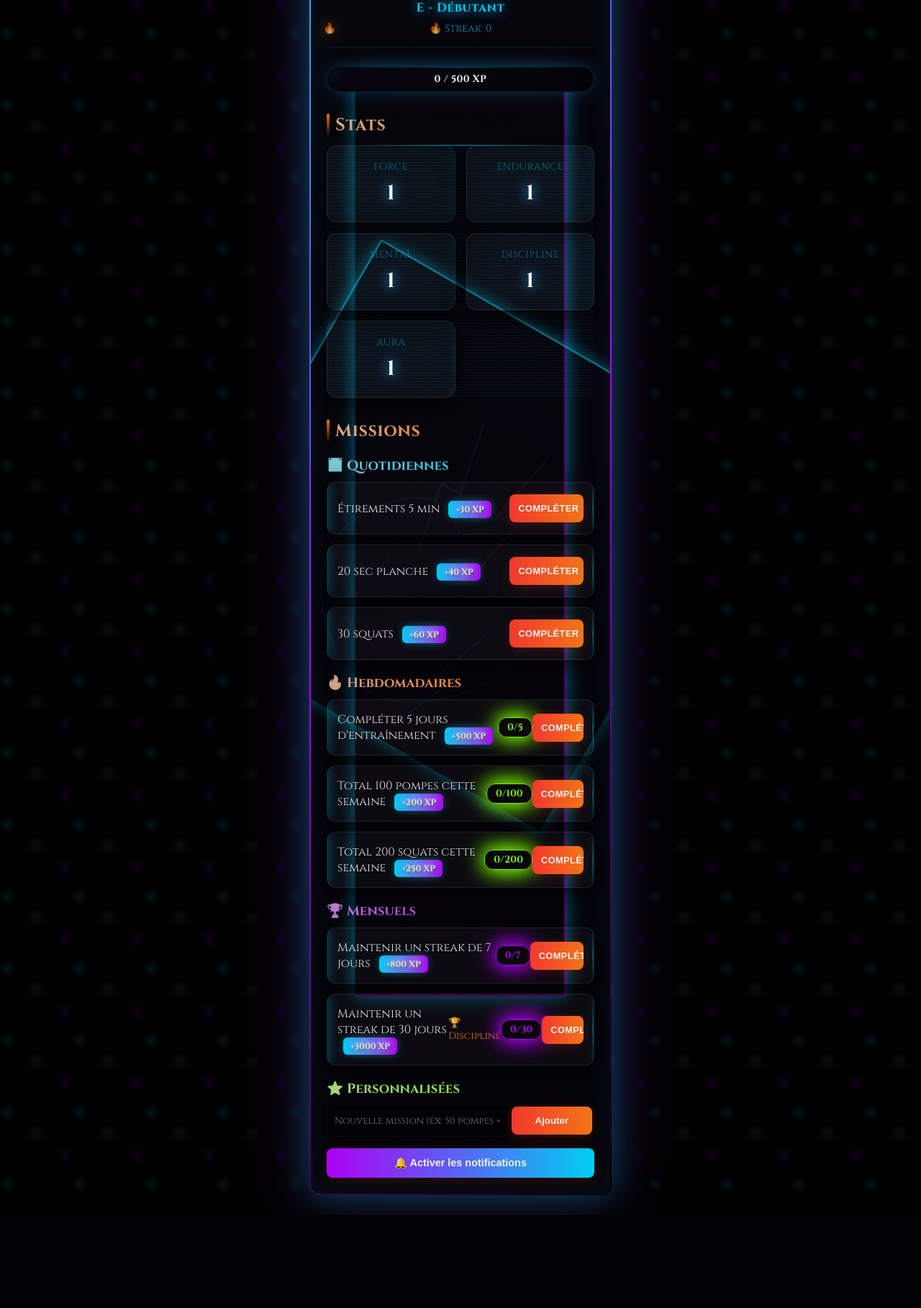
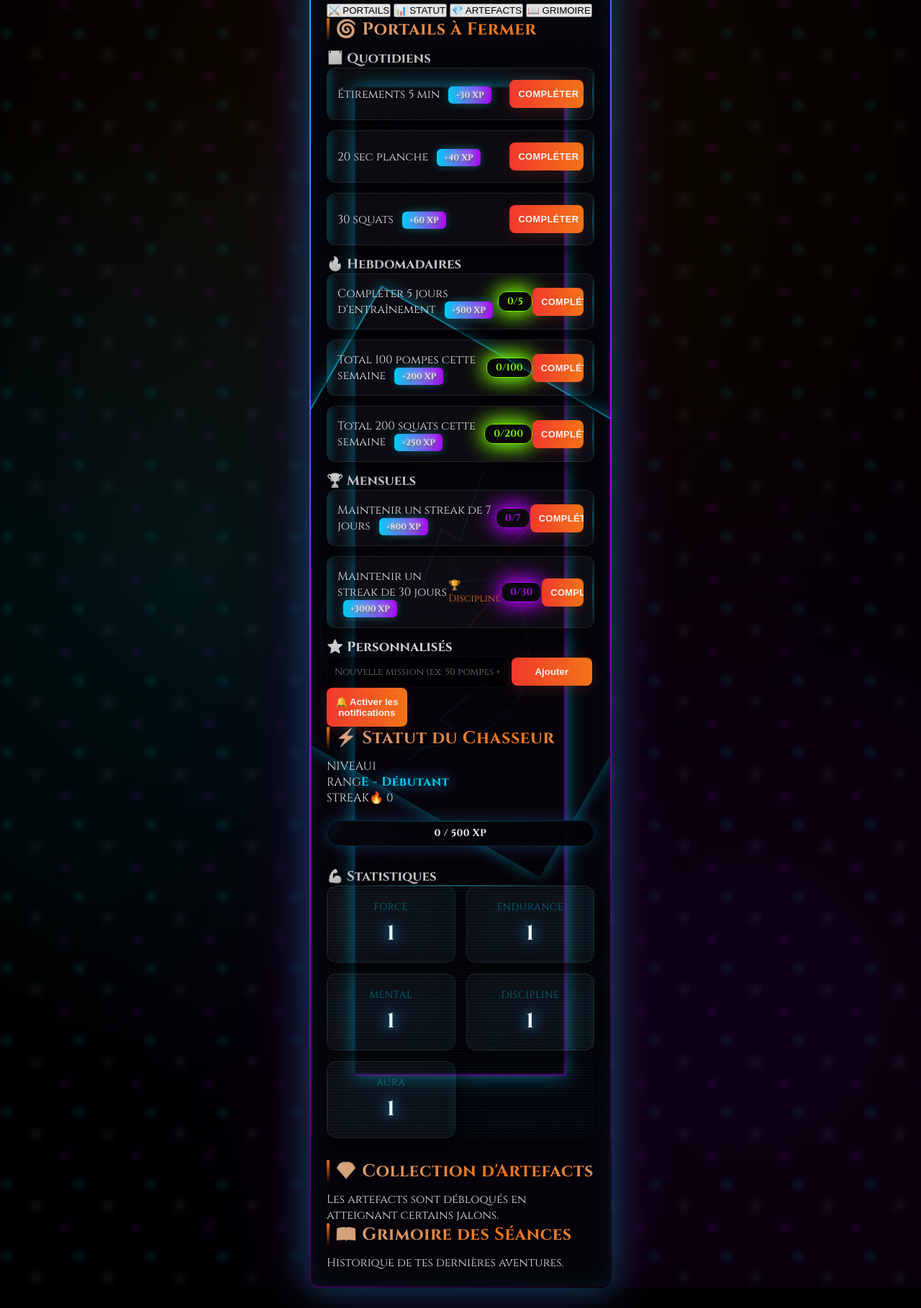
Before and after one commit to aliloo98/shadow-muscle, a website: page index.html in a window 1280 px wide. Shown: the part 202-2020 px from the top of the page at 72% size. Before the commit the page ends 1891 px from the top, so only its background shows below. Drawn offline with Linux system fonts and the light colour scheme.

Commit message:
feat: 🎉 Refonte v4.0 - Navigation par onglets (Portails/Statut/Artefacts/Grimoire)
- Ajout de la navigation par onglets: Portails, Statut, Artefacts, Grimoire
- Réorganisation complète de l'interface pour une meilleure UX
- Préparation pour le système de badges et l'historique
- Structure HTML optimisée et moderne

```diff
--- a/index.html
+++ b/index.html
@@ -10,62 +10,86 @@
   <meta name="apple-mobile-web-app-status-bar-style" content="black-translucent">
   <meta name="theme-color" content="#000000">
   <link href="https://fonts.googleapis.com/css2?family=Cinzel:wght@400;700&display=swap" rel="stylesheet">
-    <link rel="stylesheet" href="style.css?v=3.1">
+  <link rel="stylesheet" href="style.css?v=4.0">
 </head>
 <body>
+  <div class="geom-shapes">
+    <div class="shape hex-1"></div>
+    <div class="shape hex-2"></div>
+    <div class="shape hex-3"></div>
+    <div class="shape hex-4"></div>
+    <div class="shape hex-5"></div>
+    <div class="shape tri-1"></div>
+    <div class="shape tri-2"></div>
+    <div class="shape square-1"></div>
+    <div class="shape square-2"></div>
+    <div class="shape line-1"></div>
+  </div>
   <div id="app">
     <header>
-            <h1>Shadow Muscle</h1>
-            <div id="level">Niv. <span id="currentLevel">1</span></div>
-            <div id="rank">Rang E - Survivant Potentiel</div>
-            <div id="streak" style="font-size: 0.9em; color: rgba(0,217,255,0.7); margin-top: 8px;">🔥 Streak: <span id="streakCount">0</span></div>
+      <h1>SHADOW MUSCLE</h1>
     </header>
-
-        <div id="xpBar">
-            <div id="xpProgress"></div>
-            <span id="xpText">0 / 500 XP</span>
+    <nav class="tab-nav">
+      <button class="tab-btn active" data-tab="portails">⚔️ PORTAILS</button>
+      <button class="tab-btn" data-tab="statut">📊 STATUT</button>
+      <button class="tab-btn" data-tab="artefacts">💎 ARTEFACTS</button>
+      <button class="tab-btn" data-tab="grimoire">📖 GRIMOIRE</button>
+    </nav>
+    <div id="tab-portails" class="tab-panel active">
+      <section id="missions">
+        <h2>🌀 Portails à Fermer</h2>
+        <h3 class="mission-category daily">📅 Quotidiens</h3>
+        <div id="dailyMissions"></div>
+        <h3 class="mission-category weekly">🔥 Hebdomadaires</h3>
+        <div id="weeklyMissions"></div>
+        <h3 class="mission-category monthly">🏆 Mensuels</h3>
+        <div id="monthlyMissions"></div>
+        <h3 class="mission-category custom">⭐ Personnalisés</h3>
+        <div id="customMissions"></div>
+        <div class="mission-input-group">
+          <input type="text" id="newMission" placeholder="Nouvelle mission (ex: 50 pompes +2 force)">
+          <button id="addMission">Ajouter</button>
         </div>
-
-        <section id="stats">
-            <h2>Stats</h2>
-            <div class="stat-grid">
-                <div class="stat"><span>Force</span><span id="force">1</span></div>
-                <div class="stat"><span>Endurance</span><span id="endurance">1</span></div>
-                <div class="stat"><span>Mental</span><span id="mental">1</span></div>
-                <div class="stat"><span>Discipline</span><span id="discipline">1</span></div>
-                <div class="stat"><span>Aura</span><span id="aura">1</span></div>
-            </div>
-        </section>
-
-        <section id="missions">
-            <h2>Missions</h2>
-
-            <h3 style="color: #00d9ff; margin-top: 20px; margin-bottom: 10px;">📅 Quotidiennes</h3>
-            <div id="dailyMissions"></div>
-
-            <h3 style="color: #ff7a18; margin-top: 20px; margin-bottom: 10px;">🔥 Hebdomadaires</h3>
-            <div id="weeklyMissions"></div>
-
-            <h3 style="color: #b700ff; margin-top: 20px; margin-bottom: 10px;">🏆 Mensuels</h3>
-            <div id="monthlyMissions"></div>
-
-            <h3 style="color: #7fff00; margin-top: 20px; margin-bottom: 10px;">⭐ Personnalisées</h3>
-            <div id="customMissions"></div>
-
-            <input type="text" id="newMission" placeholder="Nouvelle mission (ex: 50 pompes +2 Force)">
-            <button id="addMission">Ajouter</button>
-            <button id="enableNotifs" style="width: 100%; background: linear-gradient(90deg, #b700ff, #00d9ff); font-size: 0.9em; padding: 12px; margin-top: 16px;">🔔 Activer les notifications</button>
-        </section>
-
-        <section id="levelUpPopup" class="hidden">
-            <div class="popup-content">
-                <h2>LEVEL UP !</h2>
-                <p id="levelUpText"></p>
-                <button id="closePopup">OK</button>
-            </div>
+        <button id="enableNotifs" class="notif-btn">🔔 Activer les notifications</button>
       </section>
     </div>
-
-    <script src="app.js?v=3.1"></script>
+    <div id="tab-statut" class="tab-panel">
+      <section id="status">
+        <h2>⚡ Statut du Chasseur</h2>
+        <div class="status-card">
+          <div class="status-item"><span class="status-label">NIVEAU</span><span class="status-value" id="currentLevel">1</span></div>
+          <div class="status-item"><span class="status-label">RANG</span><span class="status-value" id="rank">E - Débutant</span></div>
+          <div class="status-item"><span class="status-label">STREAK</span><span class="status-value">🔥 <span id="streakCount">0</span></span></div>
+        </div>
+        <div class="xp-container"><div id="xpBar"><div id="xpProgress"></div><span id="xpText">0 / 500 XP</span></div></div>
+        <h3>💪 Statistiques</h3>
+        <div class="stat-grid">
+          <div class="stat"><span>FORCE</span><span id="force">1</span></div>
+          <div class="stat"><span>ENDURANCE</span><span id="endurance">1</span></div>
+          <div class="stat"><span>MENTAL</span><span id="mental">1</span></div>
+          <div class="stat"><span>DISCIPLINE</span><span id="discipline">1</span></div>
+          <div class="stat"><span>AURA</span><span id="aura">1</span></div>
+        </div>
+        <div id="rpMessages" class="rp-messages"></div>
+      </section>
+    </div>
+    <div id="tab-artefacts" class="tab-panel">
+      <section id="artifacts">
+        <h2>💎 Collection d'Artefacts</h2>
+        <p class="intro">Les artefacts sont débloqués en atteignant certains jalons.</p>
+        <div id="badgesContainer" class="badges-grid"></div>
+      </section>
+    </div>
+    <div id="tab-grimoire" class="tab-panel">
+      <section id="history">
+        <h2>📖 Grimoire des Séances</h2>
+        <p class="intro">Historique de tes dernières aventures.</p>
+        <div id="historyContainer" class="history-grid"></div>
+      </section>
+    </div>
+    <section id="levelUpPopup" class="hidden"><div class="popup-content"><h2>LEVEL UP !</h2><p id="levelUpText"></p><button id="closePopup">OK</button></div></section>
+    <section id="badgePopup" class="hidden"><div class="popup-content"><h2>🏆 NOUVEL ARTEFACT !</h2><p id="badgePopupText"></p><button id="closeBadgePopup">OK</button></div></section>
+  </div>
+  <script src="app.js?v=4.0"></script>
 </body>
 </html>
```
Lines whose indentation alone changed are shown as unchanged.
